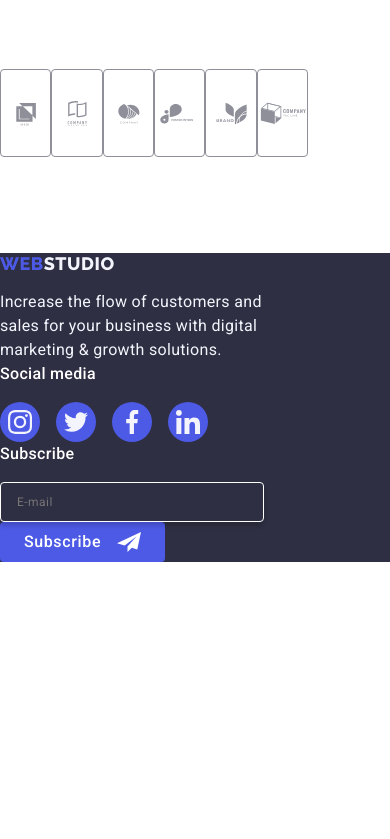
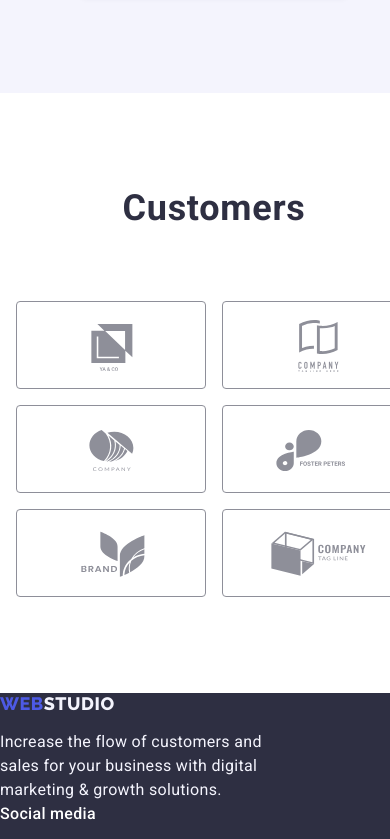
Before and after one commit to Sebastian1910/goit-markup-hw-07, a plain HTML site: page index.html in a window 390 px wide. Shown: the part 3661-4500 px from the top of the page. Before the commit the page ends 4223 px from the top, so only its background shows below. Drawn offline with nearby package versions, Linux system fonts and the light colour scheme.

Commit message:
Update styles.css

```diff
--- a/css/styles.css
+++ b/css/styles.css
@@ -766,7 +766,20 @@ ol {
     padding: 96px 0;
   }
   .icon-list-two {
+    width: 428px;
     display: flex;
+    align-content: center;
+    flex-wrap: wrap;
+    gap: 16px;
+    justify-content: center;
+  }
+  .icon-section-five {
+    width: 190px;
+    height: 88px;
+  }
+  .dark-bg {
+    width: 428px;
+    height: 664px;
   }
 }
 
```
